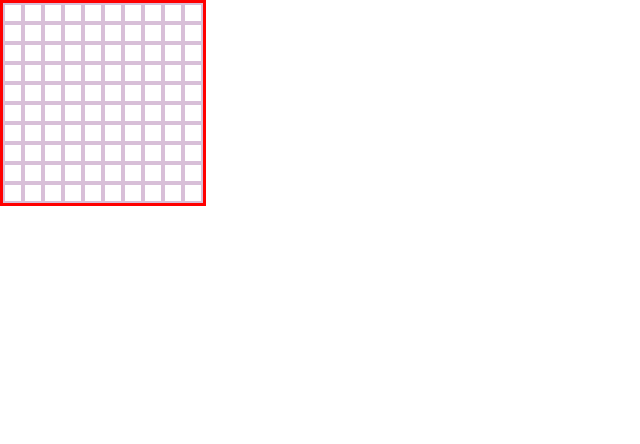
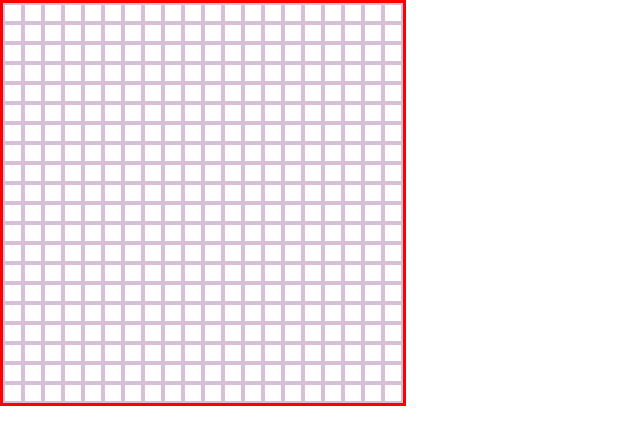
Before and after one commit to Jasper-Rowan/PathfindingVisualizer, a React (Create React App) app: page / in a window 1280 px wide. Shown: the top 444 px of the page, without its empty margins (0-640 px from the left). Built offline with nearby package versions, Linux system fonts and the light colour scheme.

Commit message:
Can now select number of rows and cols, using for loops to create arrays and then calling map in a nested jsx expression, this may not be the best way to do this but it will work for now and is something to come back to.

```diff
--- a/src/components/Node.css
+++ b/src/components/Node.css
@@ -4,5 +4,6 @@
     margin: 0;
     width: var(--size);
     height: var(--size);
+    flex-grow: 1;
     /* display: inline-block; */
 }
--- a/src/components/PathfindingVisualizer.css
+++ b/src/components/PathfindingVisualizer.css
@@ -1,7 +1,7 @@
 .gridContainer {
     border: solid red;
-    height: 200px;
-    width: 200px;
+    height: 400px;
+    width: 400px;
     display: flex;
-    flex-flow: column wrap;
+    flex-flow: row wrap;
 }
--- a/src/components/PathfindingVisualizer.jsx
+++ b/src/components/PathfindingVisualizer.jsx
@@ -1,20 +1,34 @@
 import Node from "./Node";
 import "./PathfindingVisualizer.css"
 
-const GRID_ROWS = 10
-const GRID_COLS = 10
+const GRID_ROWS = 20
+const GRID_COLS = 20
 
 
 const PathfindingVisualizer = () => {
   // const [grid, setGrid] = useState([]);
-  const grid = [];
+  const gridRows = [];
+  const gridCols = [];
   for (let i = 0; i < GRID_ROWS; i++)
-    for (let j = 0; j < GRID_COLS; j++)
-        grid.push([i, j]);
+    gridRows.push(i)
+  for (let j = 0; j < GRID_COLS; j++)
+      gridCols.push(j);
+
+
 
   return (
     <div className="gridContainer">
-     {grid.map((i) => <Node></Node>)}
+    {gridRows.map((i) => {
+    return (
+      <div style={{ display: "flex", width: "100%" }}>
+        {gridCols.map((i) => (
+          <Node></Node>
+        ))}
+      </div>
+    );
+    } )}
+
+
     </div>
   );
 }
```
